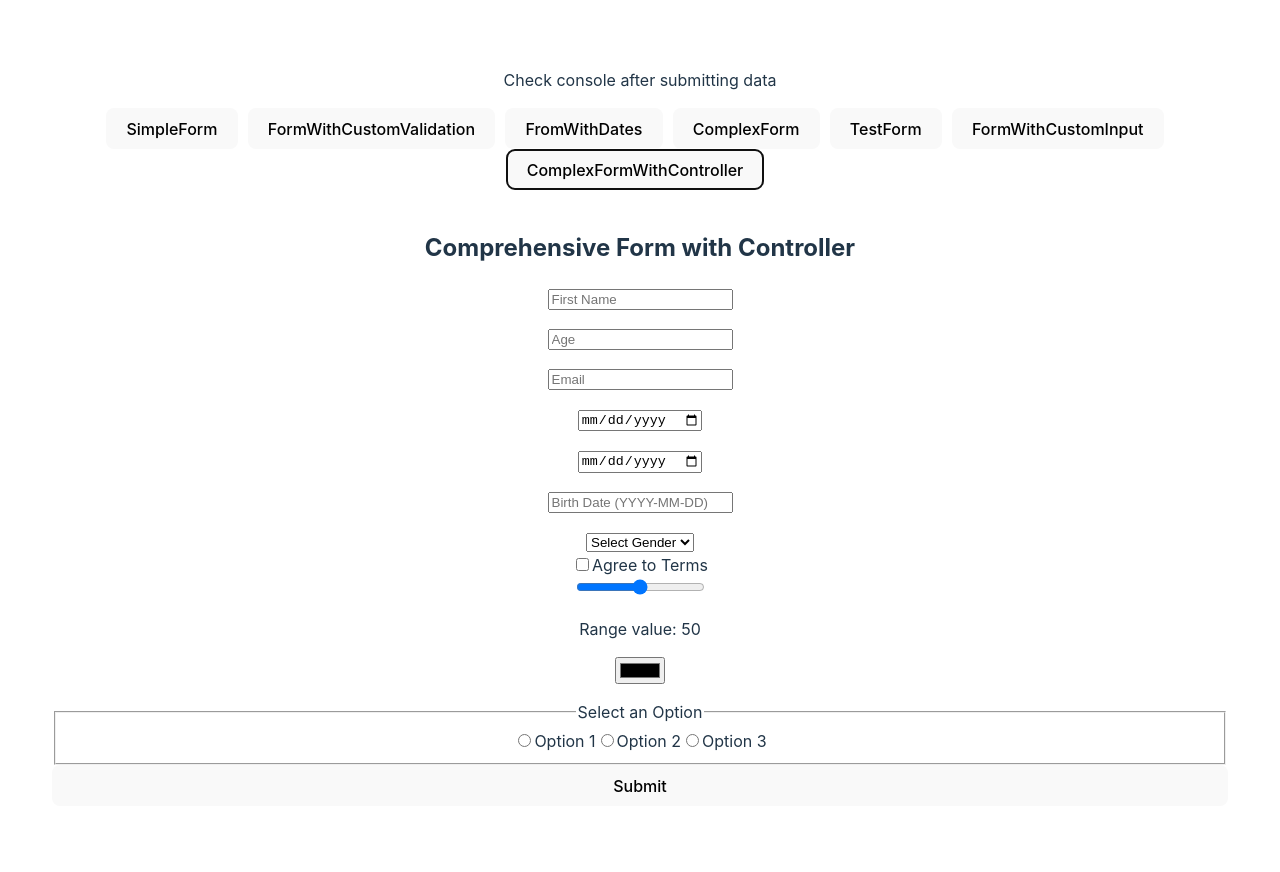
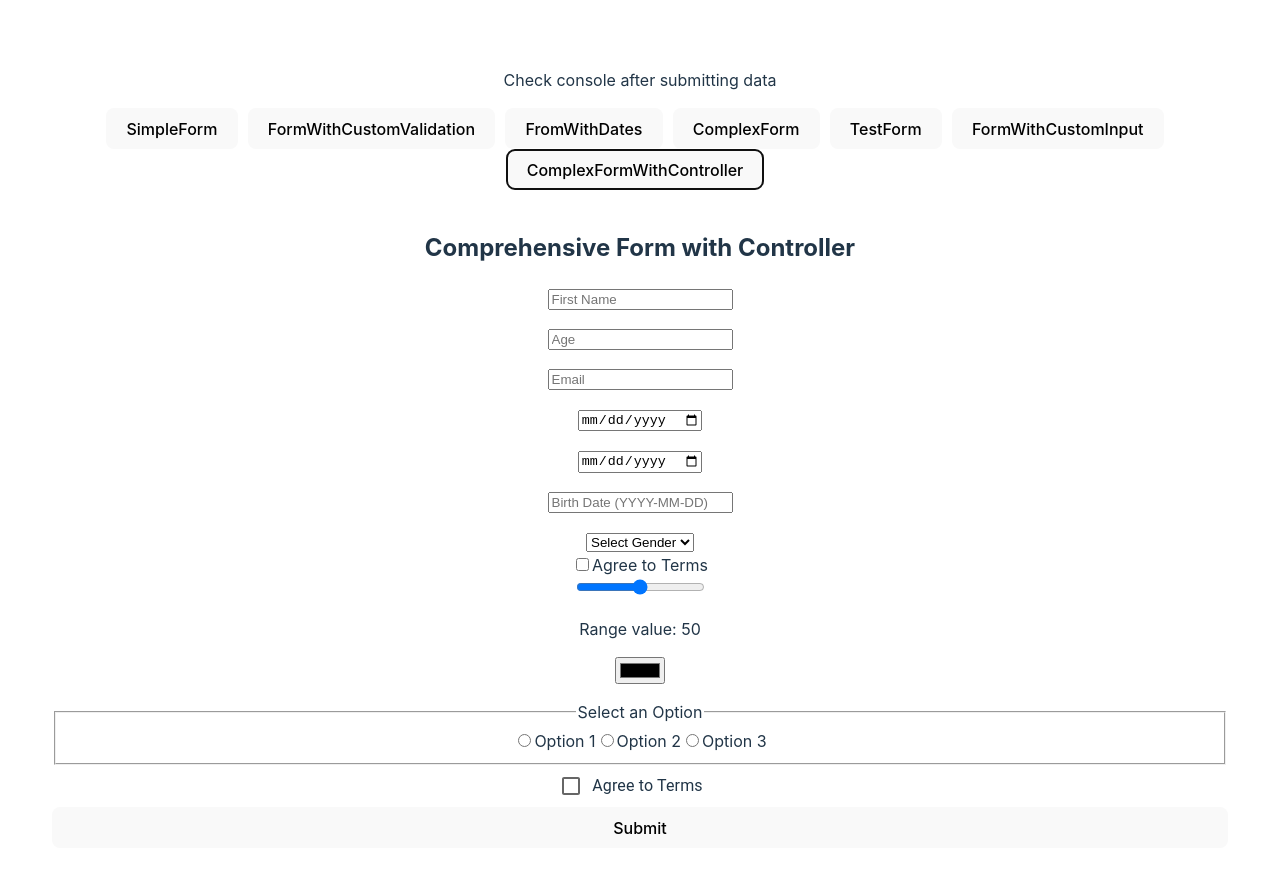
Before and after one commit to Tamir198/react-hook-form-example, a React (Vite) app: page / in a window 1280 px wide. Both pictures are taken after a click on the button "ComplexFormWithController". Shown: the top 872 px of the page. Built offline with nearby package versions, Linux system fonts and the light colour scheme.

Commit message:
Add examples using mui

```diff
--- a/package.json
+++ b/package.json
@@ -10,6 +10,9 @@
     "preview": "vite preview"
   },
   "dependencies": {
+    "@emotion/react": "^11.13.3",
+    "@emotion/styled": "^11.13.0",
+    "@mui/material": "^5.16.7",
     "react": "^18.3.1",
     "react-dom": "^18.3.1",
     "react-hook-form": "^7.52.2"
--- a/src/forms/ComplexFormWithController.tsx
+++ b/src/forms/ComplexFormWithController.tsx
@@ -5,6 +5,7 @@ import CustomCheckbox from "./CustomCheckbox";
 import CustomSelect from "./CustomSelect";
 import CustomRange from "./CustomRange";
 import CustomRadio from "./CustomRadio";
+import CustomMuiCheckbox from "./CustomMuiCheckbox";
 
 type FormValues = {
   firstName: string;
@@ -281,6 +282,24 @@ export const ComplexFormWithController = () => {
         )}
       />
 
+      <Controller
+        name="agreeToTerms"
+        control={control}
+        rules={{
+          validate: (value) => {
+            if (!value) return "You must agree to the terms and conditions";
+            return true;
+          },
+        }}
+        render={({ field }) => (
+          <CustomMuiCheckbox
+            {...field}
+            label="Agree to Terms"
+            error={errors.agreeToTerms?.message}
+          />
+        )}
+      />
+
       <button type="submit">Submit</button>
     </form>
   );
--- /dev/null
+++ b/src/forms/CustomMuiCheckbox.tsx
@@ -0,0 +1,25 @@
+import React from "react";
+import Checkbox from "@mui/material/Checkbox";
+import FormControlLabel from "@mui/material/FormControlLabel";
+
+interface CustomMuiCheckboxProps {
+  label: string;
+  onChange: (e: React.ChangeEvent<HTMLInputElement>) => void;
+  error?: string;
+}
+
+const CustomMuiCheckbox: React.FC<CustomMuiCheckboxProps> = ({
+  label,
+  onChange,
+  error,
+}) => (
+  <div>
+    <FormControlLabel
+      control={<Checkbox onChange={onChange} color="primary" />}
+      label={label}
+    />
+    {error && <p style={{ color: "red" }}>{error}</p>}
+  </div>
+);
+
+export default CustomMuiCheckbox;
```
Also changed, not shown: 2 other files (tests, documents, lock files or other folders).
